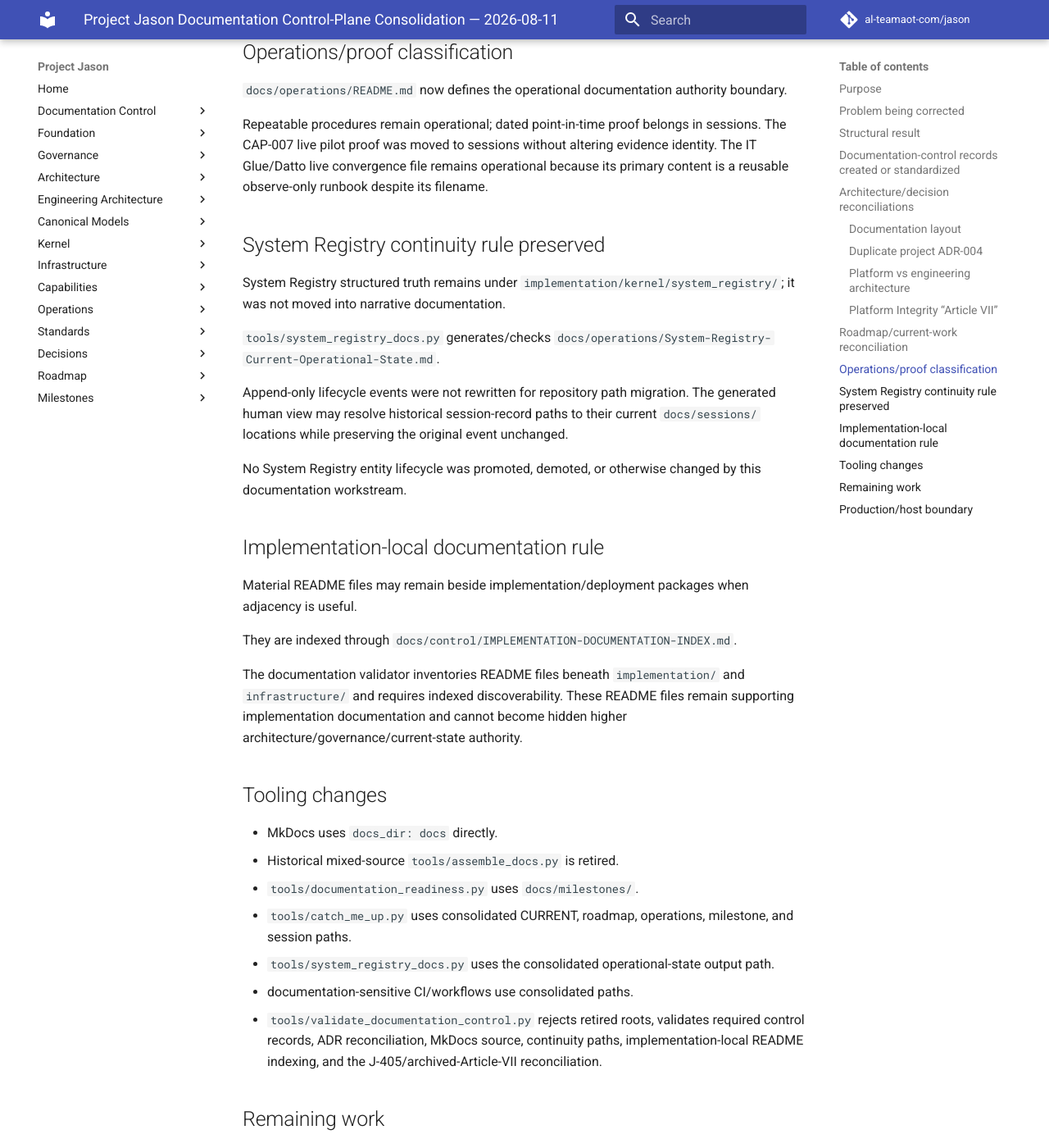
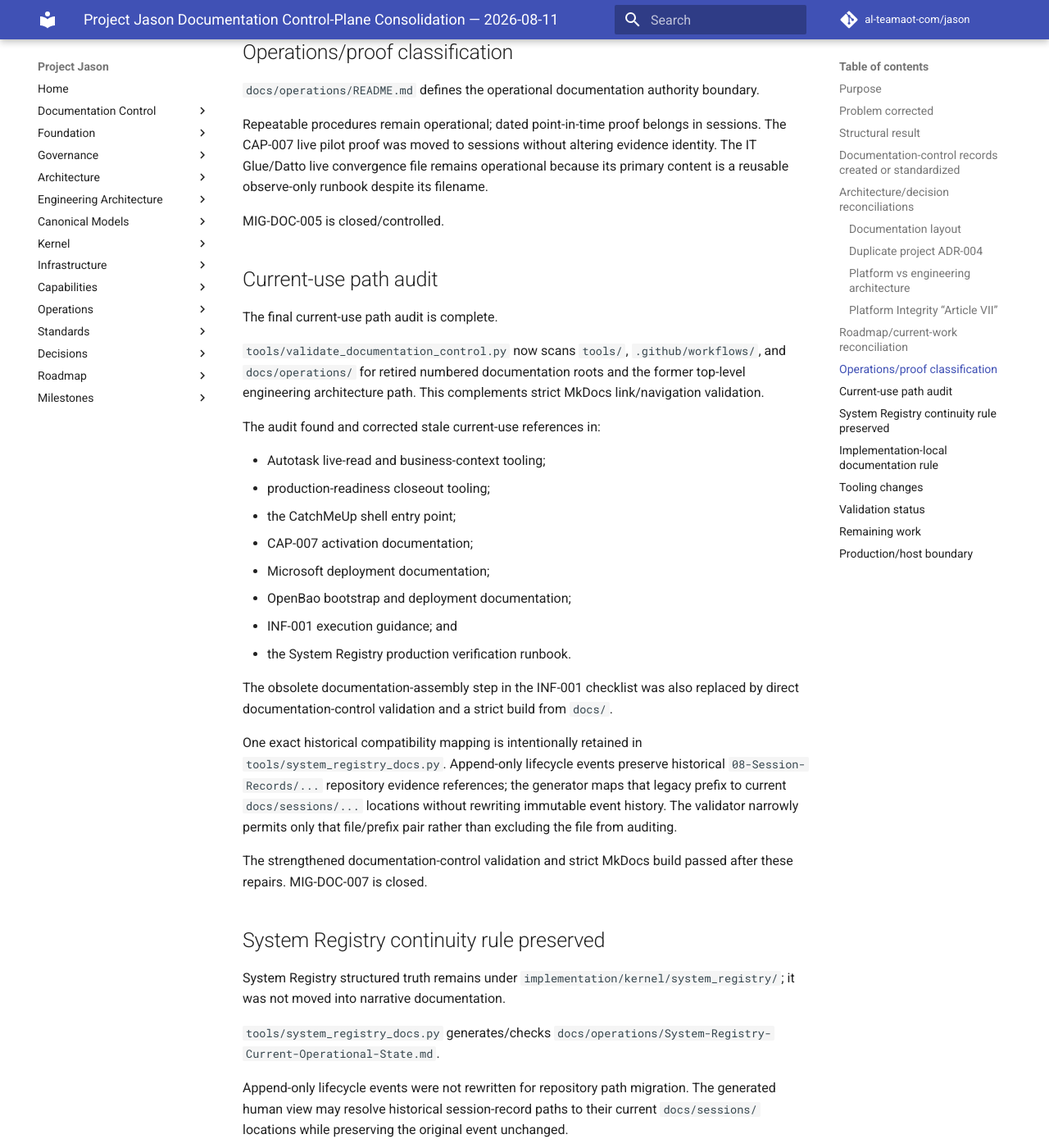
Before and after one commit to al-teamaot-com/jason, an MkDocs documentation site: the page built from docs/sessions/Documentation-Control-Plane-Consolidation-2026-08-11.md, in a window 1280 px wide and 1400 px high, scrolled down 4271 px. Shown: the whole window at 82% size. Built offline with MkDocs 1.6.1 and Material for MkDocs 9.7.7, drawn with Linux system fonts in a browser that asks for light colours; comment, search, counter and statistics services are not loaded; some of the changed text lies outside the part shown.

Commit message:
Close documentation consolidation evidence record

```diff
--- a/docs/sessions/Documentation-Control-Plane-Consolidation-2026-08-11.md
+++ b/docs/sessions/Documentation-Control-Plane-Consolidation-2026-08-11.md
@@ -1,8 +1,8 @@
 # Project Jason Documentation Control-Plane Consolidation — 2026-08-11
 
-**Status:** Consolidation/reconciliation substantially complete; final path audit and merge-readiness validation pending
+**Status:** Documentation consolidation and reconciliation complete; final broader CI and PR/base readiness review pending
 **Classification:** Historical implementation/reconciliation evidence
-**Workstream:** Offline documentation standardization
+**Workstream:** Documentation standardization
 **Branch:** `docs/documentation-standardization-2026-08-11`
 **Draft PR:** `#161 — Standardize Project Jason documentation control plane`
 **Authority:** Jason continuity/institutional-memory principles, J-403, J-404, ADR-008, and approved Platform Integrity reconciliation
@@ -10,17 +10,17 @@
 
 ## Purpose
 
-Preserve the bounded result of the 2026-08-11 offline documentation-standardization work so a future session does not have to reconstruct what was moved, why authority was reconciled, or which work remains from chat history.
+Preserve the bounded result of the 2026-08-11 documentation-standardization work so a future session does not have to reconstruct what was moved, why authority was reconciled, or which checks remain from chat history.
 
-The work was initiated while the operator was away from the physical Jason host. No host-sensitive or production-runtime remediation was performed.
+The work was performed without changing the physical Jason production runtime. No host-sensitive or production-runtime remediation was performed.
 
-## Problem being corrected
+## Problem corrected
 
 Jason documentation had accumulated across numbered repository roots, publishing directories, operational/session records, a separate engineering architecture tree, implementation-local README files, root backlog material, generated documentation, and conversation handoffs.
 
-The information was present, but safe reconstruction required prior knowledge of where earlier sessions happened to put it.
+The information was present, but safe reconstruction required prior knowledge of historical repository layout.
 
-The consolidation goal is:
+The consolidation goal was:
 
 > durable project knowledge is discoverable from one human-facing documentation control plane, while each material fact retains one authoritative owner and current operational truth remains structured rather than conversational.
 
@@ -119,9 +119,34 @@
 
 ## Operations/proof classification
 
-`docs/operations/README.md` now defines the operational documentation authority boundary.
+`docs/operations/README.md` defines the operational documentation authority boundary.
 
 Repeatable procedures remain operational; dated point-in-time proof belongs in sessions. The CAP-007 live pilot proof was moved to sessions without altering evidence identity. The IT Glue/Datto live convergence file remains operational because its primary content is a reusable observe-only runbook despite its filename.
+
+MIG-DOC-005 is closed/controlled.
+
+## Current-use path audit
+
+The final current-use path audit is complete.
+
+`tools/validate_documentation_control.py` now scans `tools/`, `.github/workflows/`, and `docs/operations/` for retired numbered documentation roots and the former top-level engineering architecture path. This complements strict MkDocs link/navigation validation.
+
+The audit found and corrected stale current-use references in:
+
+- Autotask live-read and business-context tooling;
+- production-readiness closeout tooling;
+- the CatchMeUp shell entry point;
+- CAP-007 activation documentation;
+- Microsoft deployment documentation;
+- OpenBao bootstrap and deployment documentation;
+- INF-001 execution guidance; and
+- the System Registry production verification runbook.
+
+The obsolete documentation-assembly step in the INF-001 checklist was also replaced by direct documentation-control validation and a strict build from `docs/`.
+
+One exact historical compatibility mapping is intentionally retained in `tools/system_registry_docs.py`. Append-only lifecycle events preserve historical `08-Session-Records/...` repository evidence references; the generator maps that legacy prefix to current `docs/sessions/...` locations without rewriting immutable event history. The validator narrowly permits only that file/prefix pair rather than excluding the file from auditing.
+
+The strengthened documentation-control validation and strict MkDocs build passed after these repairs. MIG-DOC-007 is closed.
 
 ## System Registry continuity rule preserved
 
@@ -146,21 +171,30 @@
 - MkDocs uses `docs_dir: docs` directly.
 - Historical mixed-source `tools/assemble_docs.py` is retired.
 - `tools/documentation_readiness.py` uses `docs/milestones/`.
-- `tools/catch_me_up.py` uses consolidated CURRENT, roadmap, operations, milestone, and session paths.
-- `tools/system_registry_docs.py` uses the consolidated operational-state output path.
+- `tools/catch_me_up.py` and `tools/catch_me_up.sh` use the consolidated CURRENT, roadmap, operations, milestone, and session paths.
+- `tools/system_registry_docs.py` uses the consolidated operational-state output path while preserving an explicit historical evidence-path translation.
 - documentation-sensitive CI/workflows use consolidated paths.
-- `tools/validate_documentation_control.py` rejects retired roots, validates required control records, ADR reconciliation, MkDocs source, continuity paths, implementation-local README indexing, and the J-405/archived-Article-VII reconciliation.
+- `tools/validate_documentation_control.py` rejects retired roots, validates required control records, ADR reconciliation, MkDocs source, continuity paths, implementation-local README indexing, J-405/archived-Article-VII reconciliation, and current-use retired-path drift.
+
+## Validation status
+
+The strengthened documentation job passed both:
+
+- documentation-control-plane validation; and
+- strict MkDocs build directly from the canonical `docs/` tree.
+
+Broader and targeted PR validation must remain green after this final closeout record before PR #161 changes readiness state.
 
 ## Remaining work
 
 Before PR #161 may leave draft status:
 
-1. complete the final current-use/plain-text path audit tracked by MIG-DOC-007 while preserving intentionally historical path text;
-2. confirm strict MkDocs and broader CI remain green after the J-405 reconciliation;
-3. refetch and reconcile the latest `feature/jason-runtime-service` branch immediately before merge/retargeting; and
-4. perform final PR review and remove draft status only after those checks pass.
+1. allow the final broader and targeted CI runs to finish after these closeout-record updates;
+2. refetch the latest `feature/jason-runtime-service` branch immediately before the readiness decision;
+3. confirm PR #161 remains cleanly mergeable against that base; and
+4. perform final PR review/readiness transition only if those checks remain green.
 
-No unresolved constitutional/governance disposition remains in this documentation workstream.
+No unresolved documentation migration or constitutional/governance disposition remains in this workstream.
 
 ## Production/host boundary
 
```
Also changed, not shown: other parts of docs/sessions/Documentation-Control-Plane-Consolidation-2026-08-11.md (+2 -2 lines).
